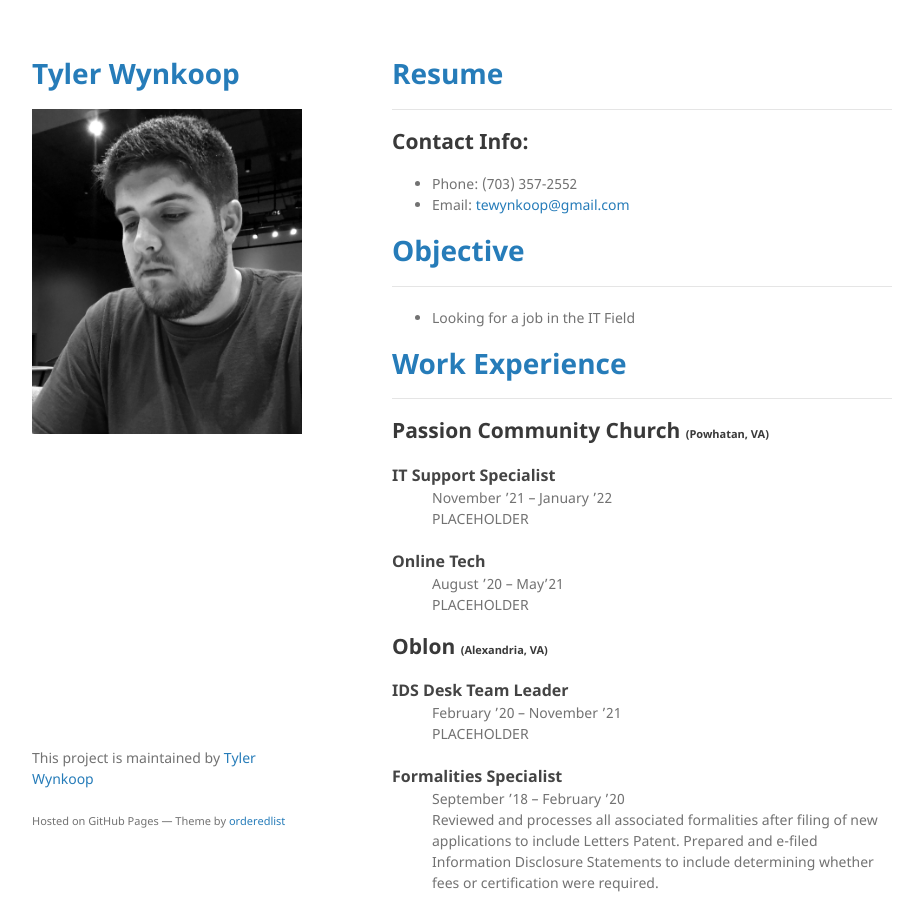
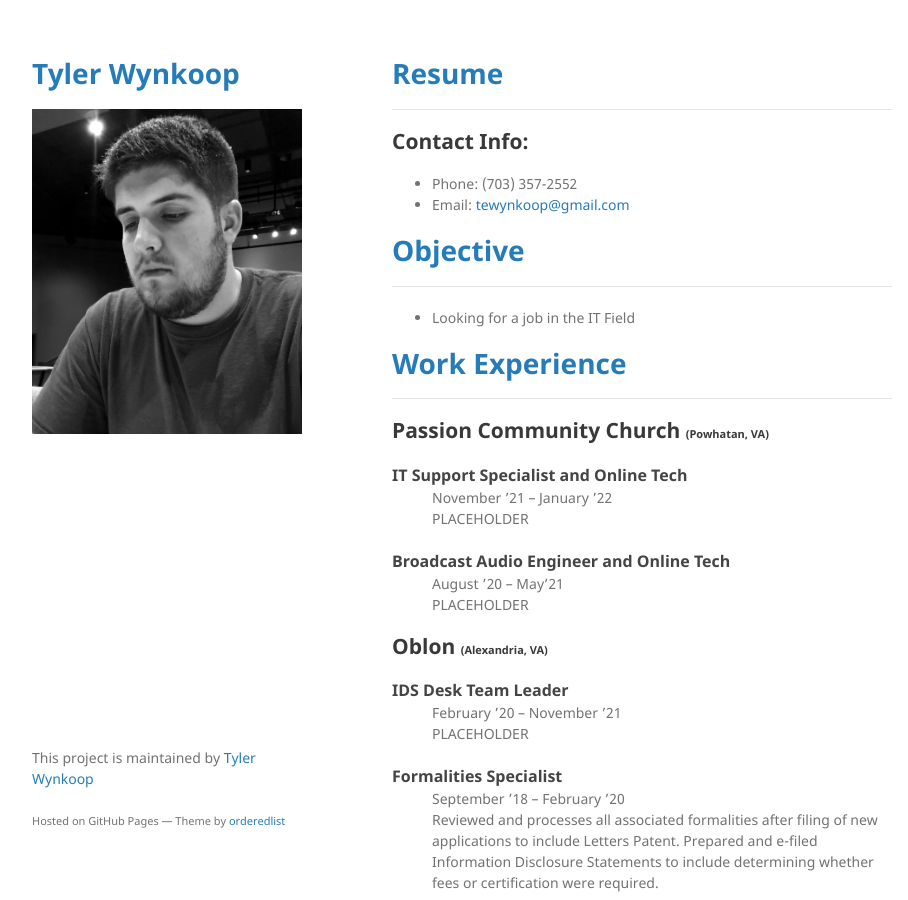
Before and after one commit to tewynkoop/TylerWynkoop, a Jekyll site: the page built from index.md, in a window 1280 px wide and 900 px high. Shown: the whole window, without its empty margins (178-1086 px from the left). Built offline with Jekyll 4.4.1, drawn with Linux system fonts in a browser that asks for light colours; a script that is not in the unit is left out; our own code applies the rules of GitHub Pages for plain Markdown files.

Commit message:
Update index.md

```diff
--- a/index.md
+++ b/index.md
@@ -20,13 +20,13 @@ layout: default
 ## Passion Community Church <small><small><small> (Powhatan, VA) </small></small></small>
 
 <dl>
-<dt style="font-size:16px"><b>IT Support Specialist</b></dt>
+<dt style="font-size:16px"><b>IT Support Specialist and Online Tech</b></dt>
 <dd>November ’21 – January ’22</dd>
 <dd>PLACEHOLDER</dd>
 </dl>
 
 <dl>
-<dt style="font-size:16px"><b>Online Tech</b></dt>
+<dt style="font-size:16px"><b>Broadcast Audio Engineer and Online Tech</b></dt>
 <dd>August ’20 – May’21</dd>
 <dd>PLACEHOLDER</dd>
 </dl>
```
